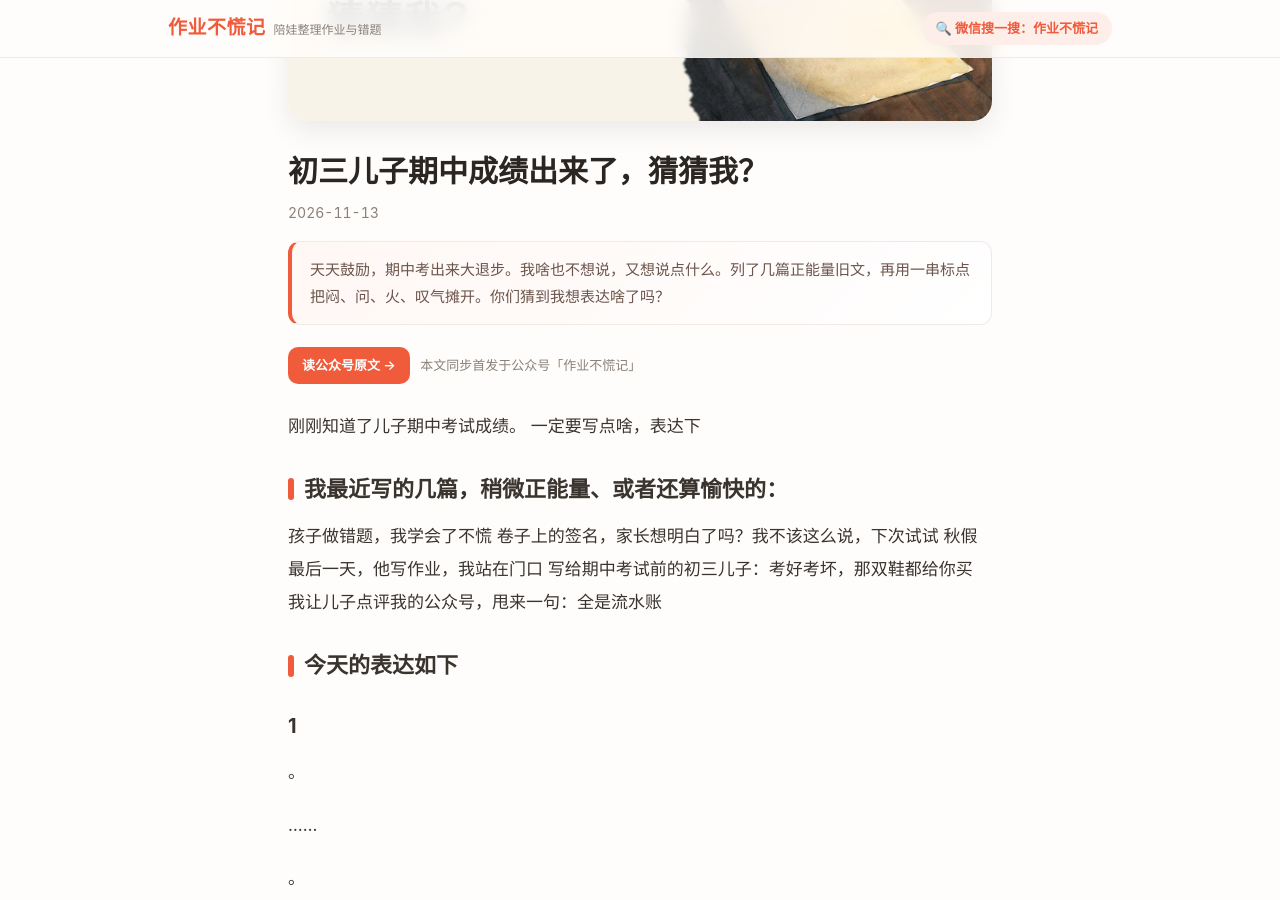
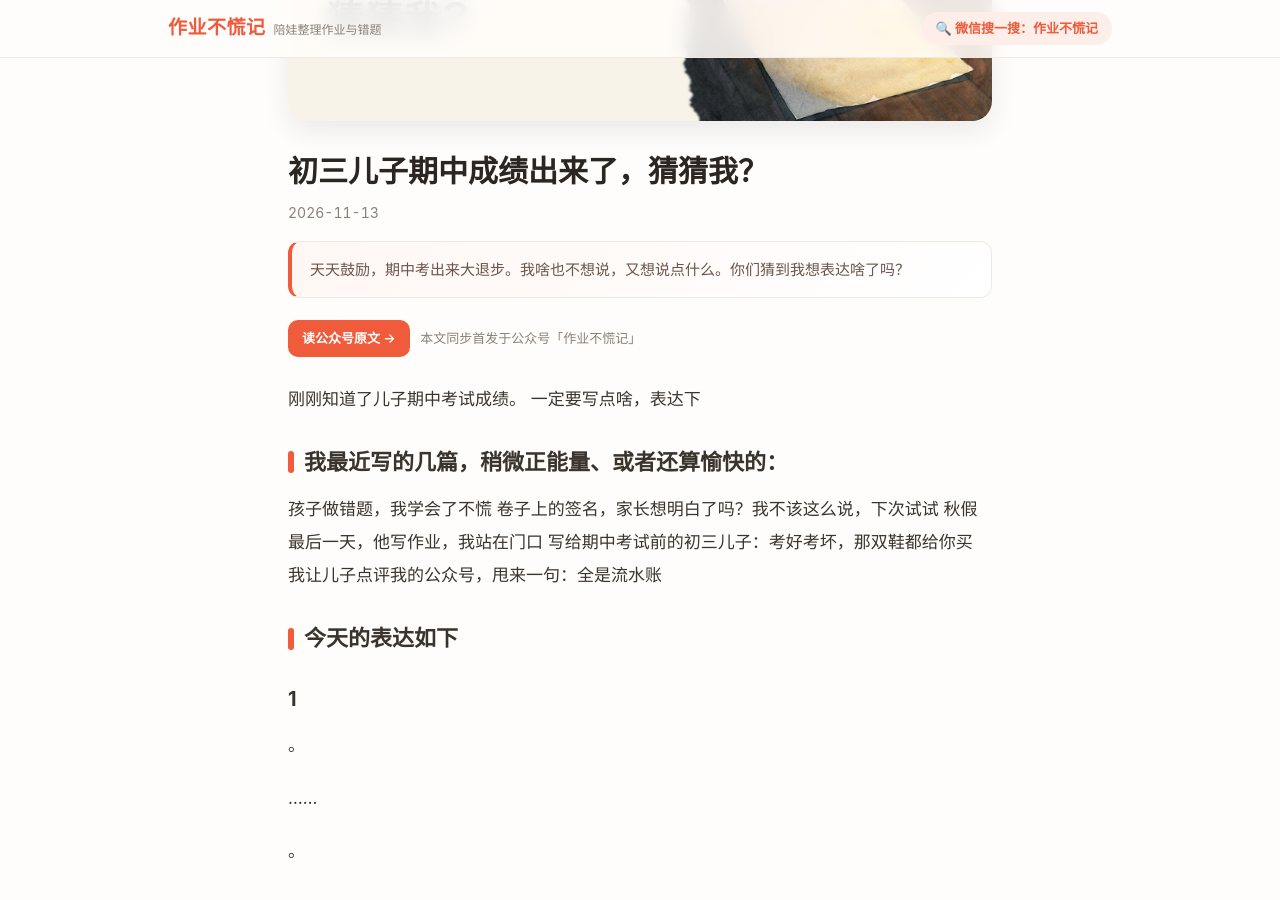
Before and after one commit to sl-yang-dl/wechat-articles-public, a Jekyll site: the page built from articles/2026/2026-11-13-初三儿子期中成绩出来了猜猜我.md, in a window 1280 px wide and 900 px high, scrolled down 307 px. Built offline with Jekyll 4.4.1, drawn with Linux system fonts in a browser that asks for light colours; comment, search, counter and statistics services are not loaded.

Commit message:
微调《初三儿子期中成绩出来了，猜猜我？》摘要文案

```diff
--- a/articles/2026/2026-11-13-初三儿子期中成绩出来了猜猜我.md
+++ b/articles/2026/2026-11-13-初三儿子期中成绩出来了猜猜我.md
@@ -5,7 +5,7 @@ status: published
 mp_url: "https://mp.weixin.qq.com/s/ReEyFzhbpCmlM7XQ8J4Pdw"
 cover: "covers/2026-11-13-初三儿子期中成绩出来了猜猜我.png"
 category: 初三冲刺
-summary: 天天鼓励，期中考出来大退步。我啥也不想说，又想说点什么。列了几篇正能量旧文，再用一串标点把闷、问、火、叹气摊开。你们猜到我想表达啥了吗？
+summary: 天天鼓励，期中考出来大退步。我啥也不想说，又想说点什么。你们猜到我想表达啥了吗？
 ---
 
 刚刚知道了儿子期中考试成绩。
```
